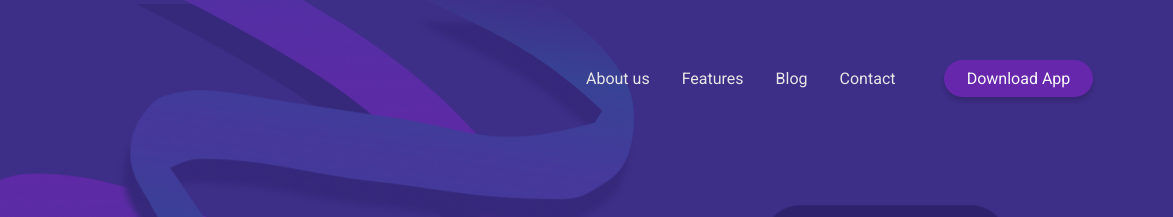
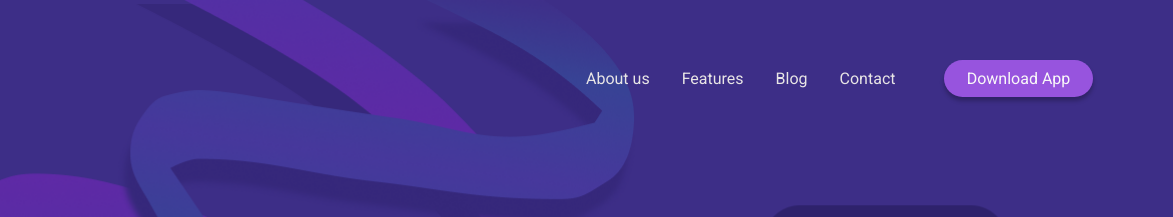
Before and after one commit to Tasha852209/cyber-code-lend, a plain HTML site: page index.html in a window 1280 px wide. In both pictures the pointer is over the button 1125 px from the left and 78 px from the top of the page. Shown: the top 217 px of the page, 107-1280 px from the left. Drawn offline with Linux system fonts and the light colour scheme.

Commit message:
Update styles.css

```diff
--- a/css/styles.css
+++ b/css/styles.css
@@ -92,7 +92,8 @@ body {
 
 .btn_download-header:hover,
 .btn_download-header:focus {
-  box-shadow: 0px 4px 4px rgba(0, 0, 0, 0.15);
+  background-color: #9754de;
+  box-shadow: 0px 4px 4px rgba(0, 0, 0, 0.25);
 }
 
 /**
```
